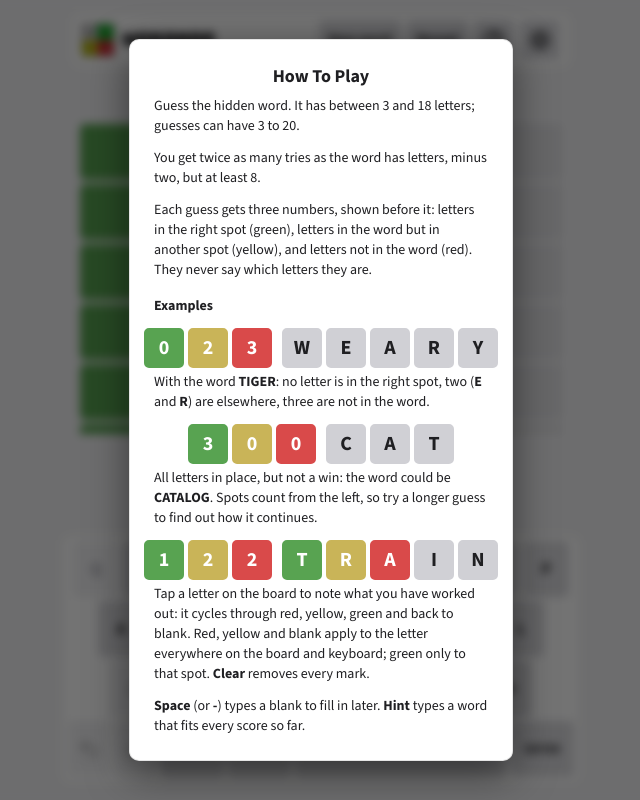
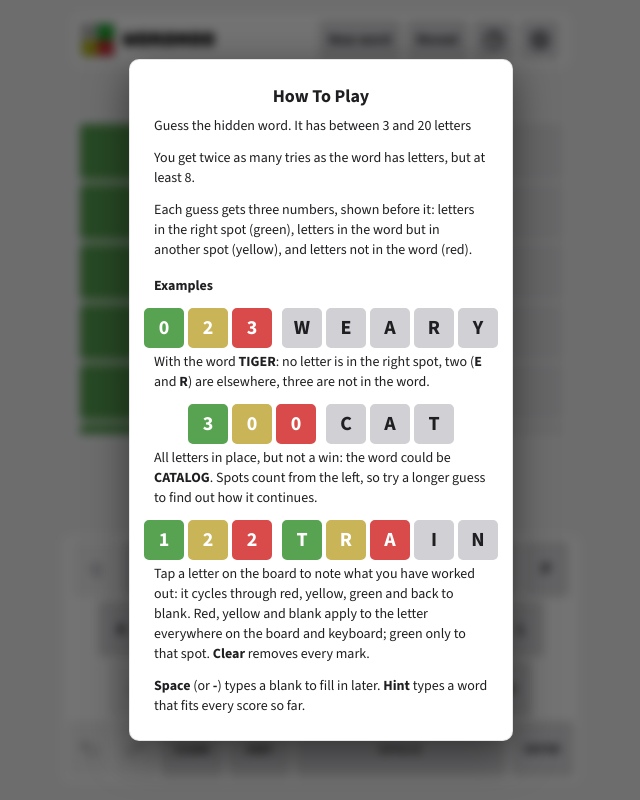
Before and after one commit to gnarrithas/wordn00, a React (Vite) app: page / in a window 1280 px wide. Both pictures are taken after a click on the button 813 px from the left and 40 px from the top of the page. Shown: the whole page, without its empty margins (319-959 px from the left). Built offline with nearby package versions, Linux system fonts and the light colour scheme.

Commit message:
update strings

```diff
--- a/src/components/modals/InfoModal.tsx
+++ b/src/components/modals/InfoModal.tsx
@@ -93,19 +93,15 @@ export const InfoModal = ({ isOpen, handleClose }: Props) => {
                   </Dialog.Title>
                   <div className="mt-2 space-y-3 text-sm font-normal text-ui-text">
                     <p>
-                      Guess the hidden word. It has between {shortest} and{" "}
-                      {longest} letters; guesses can have {MIN_WORD_LENGTH} to{" "}
-                      {MAX_WORD_LENGTH}.
+                      Guess the hidden word. It has between {MIN_WORD_LENGTH} and {MAX_WORD_LENGTH} letters
                     </p>
                     <p>
-                      You get twice as many tries as the word has letters, minus
-                      two, but at least {MIN_GUESSES}.
+                      You get twice as many tries as the word has letters, but at least {MIN_GUESSES}.
                     </p>
                     <p>
                       Each guess gets three numbers, shown before it: letters in
                       the right spot (green), letters in the word but in another
-                      spot (yellow), and letters not in the word (red). They
-                      never say which letters they are.
+                      spot (yellow), and letters not in the word (red).
                     </p>
 
                     <h4 className="pt-1 font-bold text-ui-text">Examples</h4>
```
